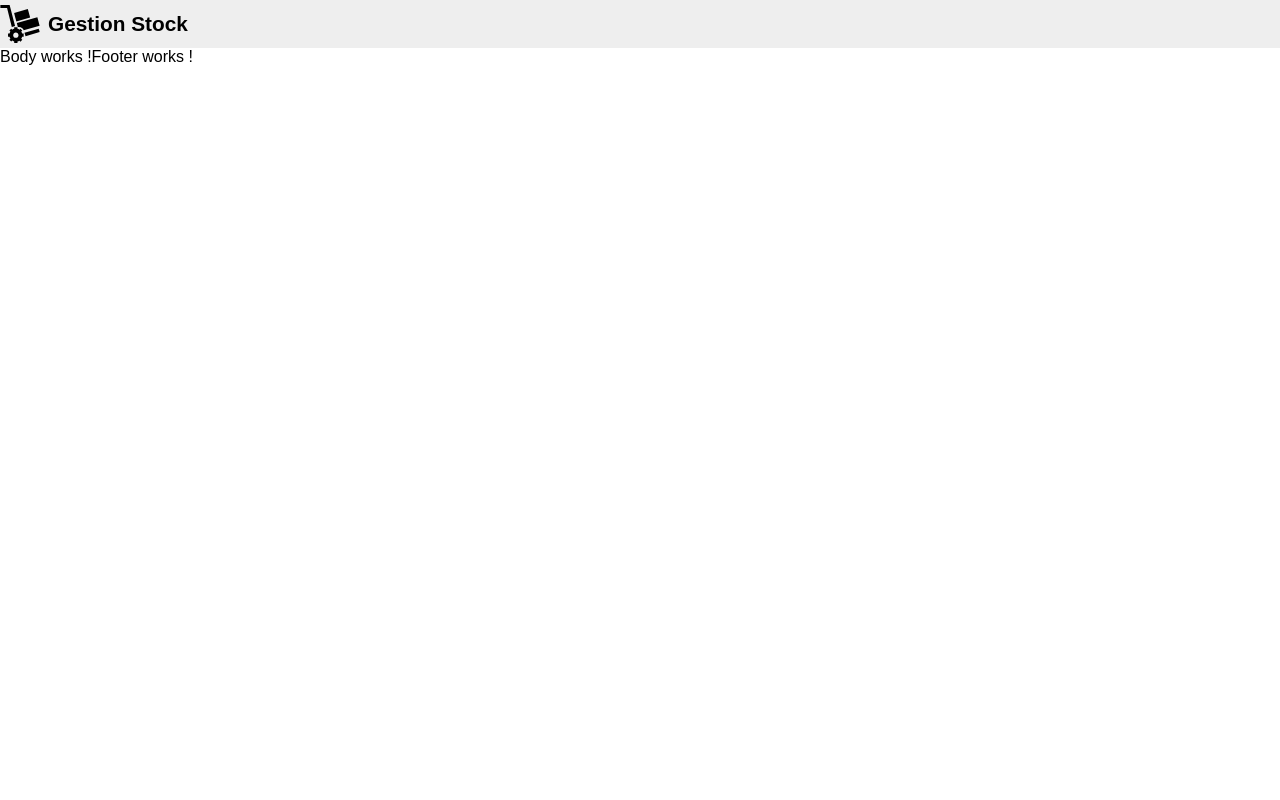
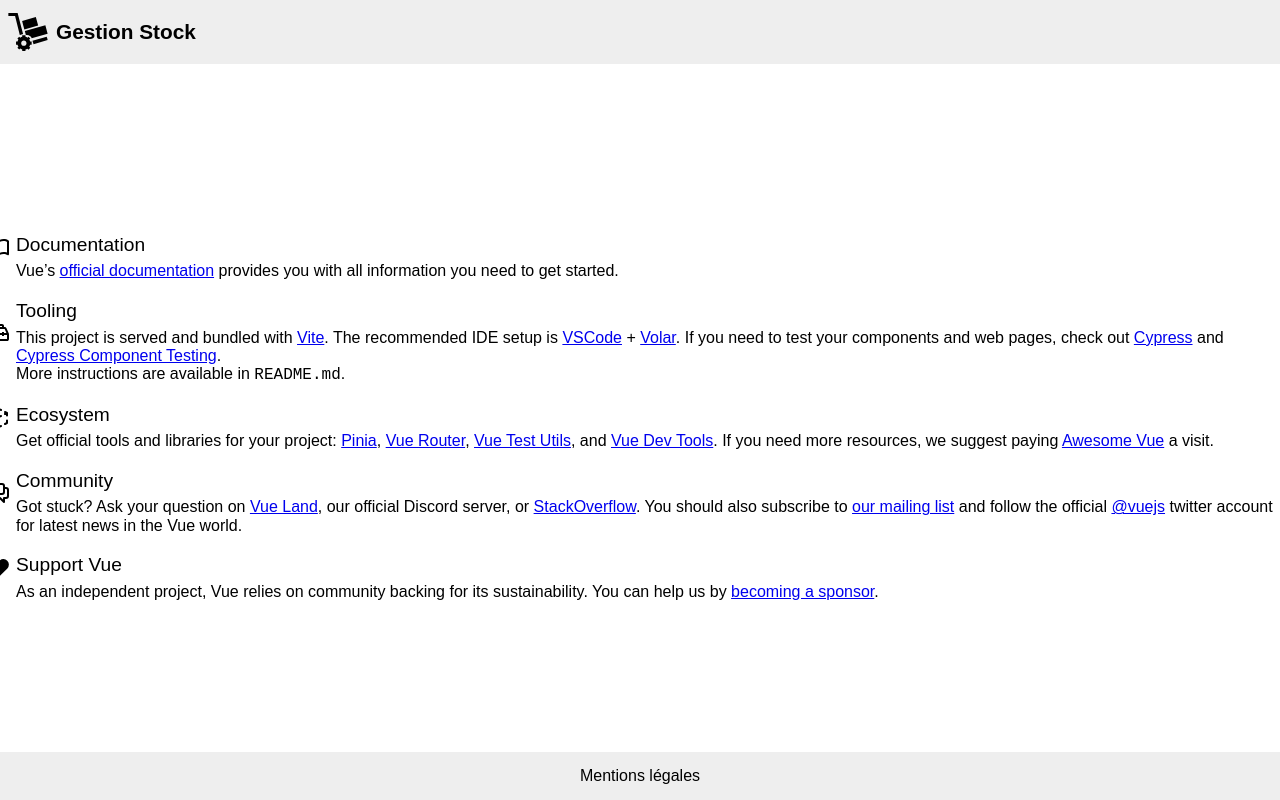
Before and after one commit to LucileGB/formation_vue, a Vue app in the folder front/: page / in a window 1280 px wide. Built offline with nearby package versions, Linux system fonts and the light colour scheme.

Commit message:
components and footer done

```diff
--- a/front/src/assets/main.css
+++ b/front/src/assets/main.css
@@ -4,3 +4,10 @@
   /* margin: 0px; */
   font-family: sans-serif;
 }
+
+#app {
+  min-height: 100vh;
+  display: flex;
+  flex-flow: column;
+  justify-content: space-between;
+}
--- a/front/src/layout/BodyLayout.vue
+++ b/front/src/layout/BodyLayout.vue
@@ -1 +1,3 @@
-<template>Body works !</template>
+<template>
+  <RouterView />
+</template>
--- a/front/src/layout/FooterLayout.vue
+++ b/front/src/layout/FooterLayout.vue
@@ -1 +1,22 @@
-<template>Footer works !</template>
+<template>
+  <footer><a href="#">Mentions légales</a></footer>
+</template>
+
+<style scoped>
+footer {
+  background: #eee;
+  height: 3em;
+  display: flex;
+  justify-content: center;
+  align-items: center;
+
+  a {
+    color: inherit;
+    text-decoration: inherit;
+
+    &:hover {
+      text-decoration: underline;
+    }
+  }
+}
+</style>
--- a/front/src/layout/HeaderLayout.vue
+++ b/front/src/layout/HeaderLayout.vue
@@ -12,7 +12,7 @@
 header {
   background: #eee;
   height: 3em;
-  padding: 0, 0.5em;
+  padding: 00.5em;
   display: flex;
   align-items: center;
 
```
